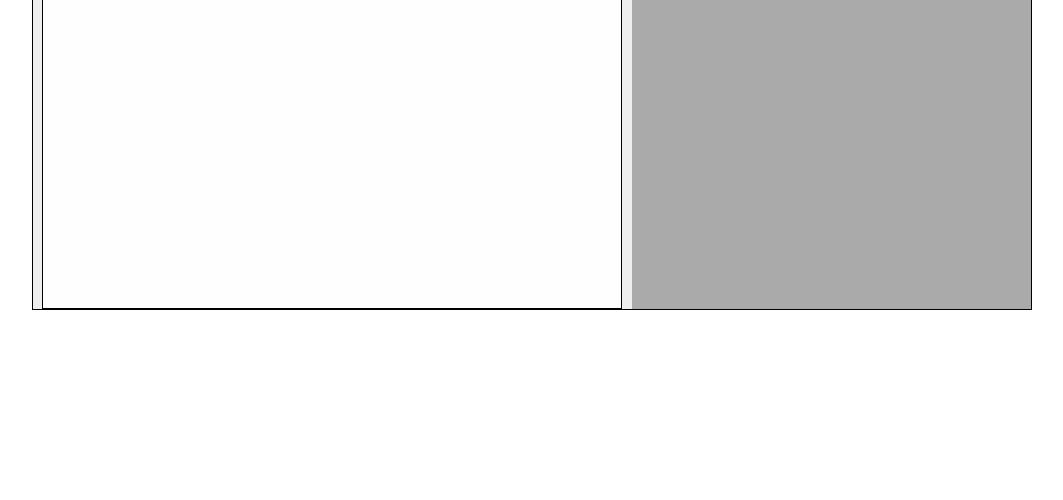
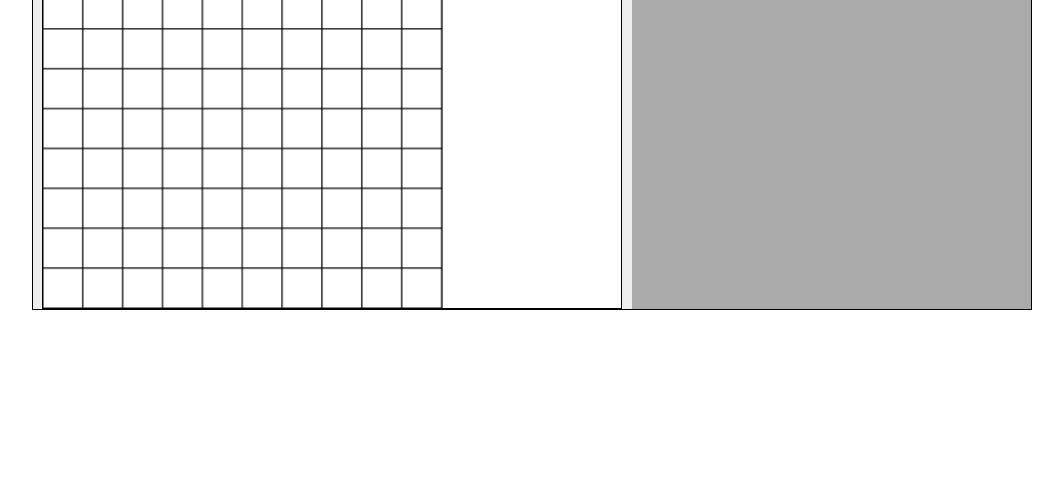
Before and after one commit to Ziken/Tetris, a plain HTML site: page index.html in a window 1280 px wide. Shown: the part 300-800 px from the top of the page, without its empty margins (108-1171 px from the left). Drawn offline with Linux system fonts and the light colour scheme.

Commit message:
Add app.js to checking result of tetris and inclue it to index.html

```diff
--- a/index.html
+++ b/index.html
@@ -27,7 +27,9 @@
                 </div>
             </aside>
         </section>
-    <script src="js/scripts.js"></script>
+        <script src="js/CanvasScreen.js"></script>
+        <script src="js/TetrisComputing.js"></script>
+        <script src="js/app.js"></script>
     </main>
 </body>
 </html>
--- /dev/null
+++ b/js/app.js
@@ -0,0 +1,8 @@
+(()=>{
+    let screenHandler = document.querySelector("#screen");
+    screenHandler.width = 580;
+    screenHandler.height = 600;
+    let mainScreen = new CanvasScreen(screenHandler);
+    let game = new TetrisComputing(mainScreen);
+    game.start();
+})()
```
